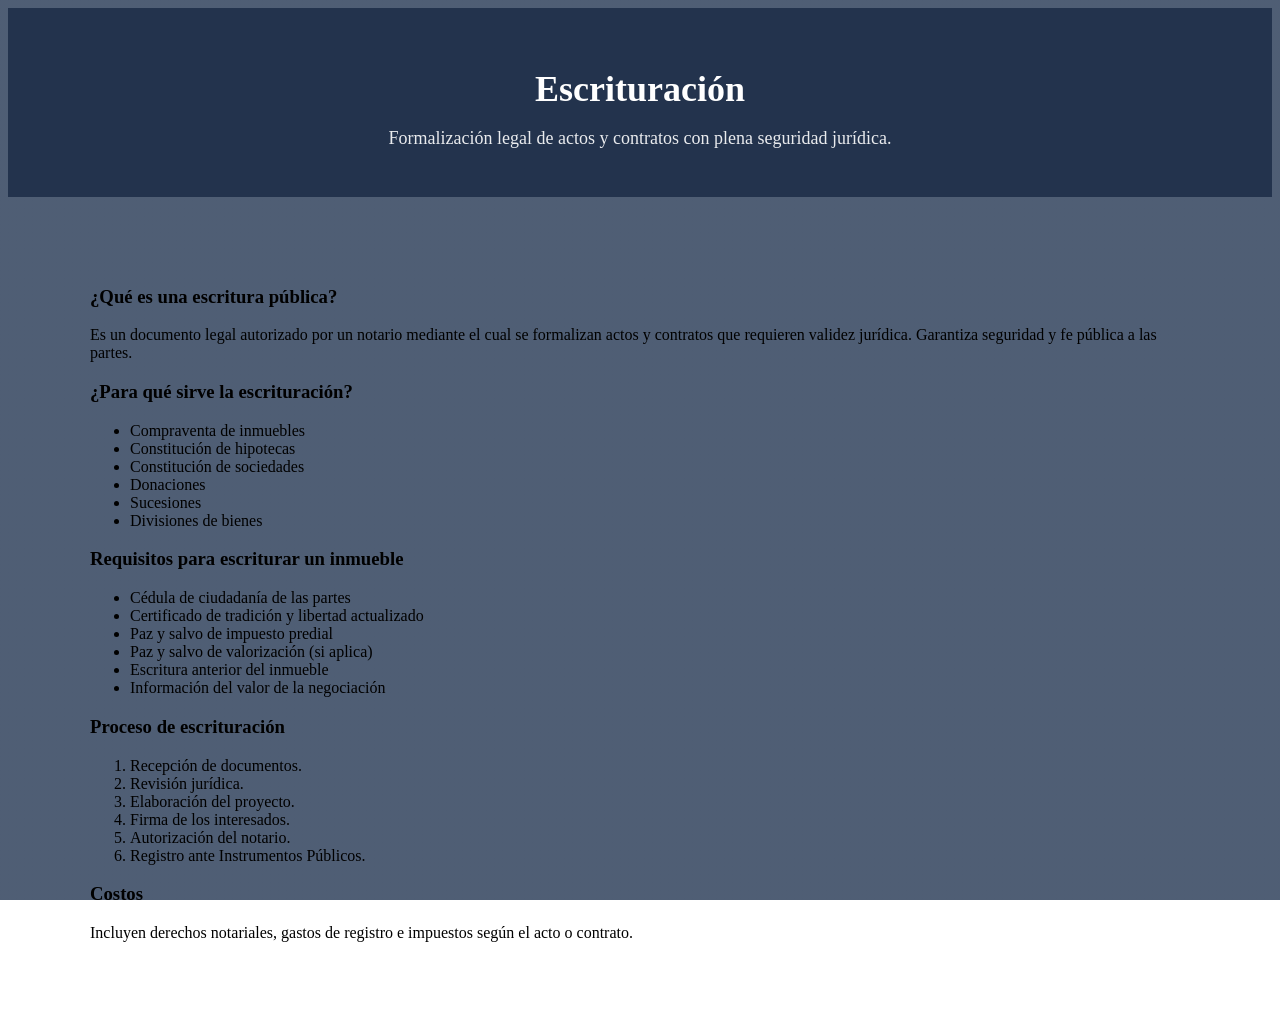
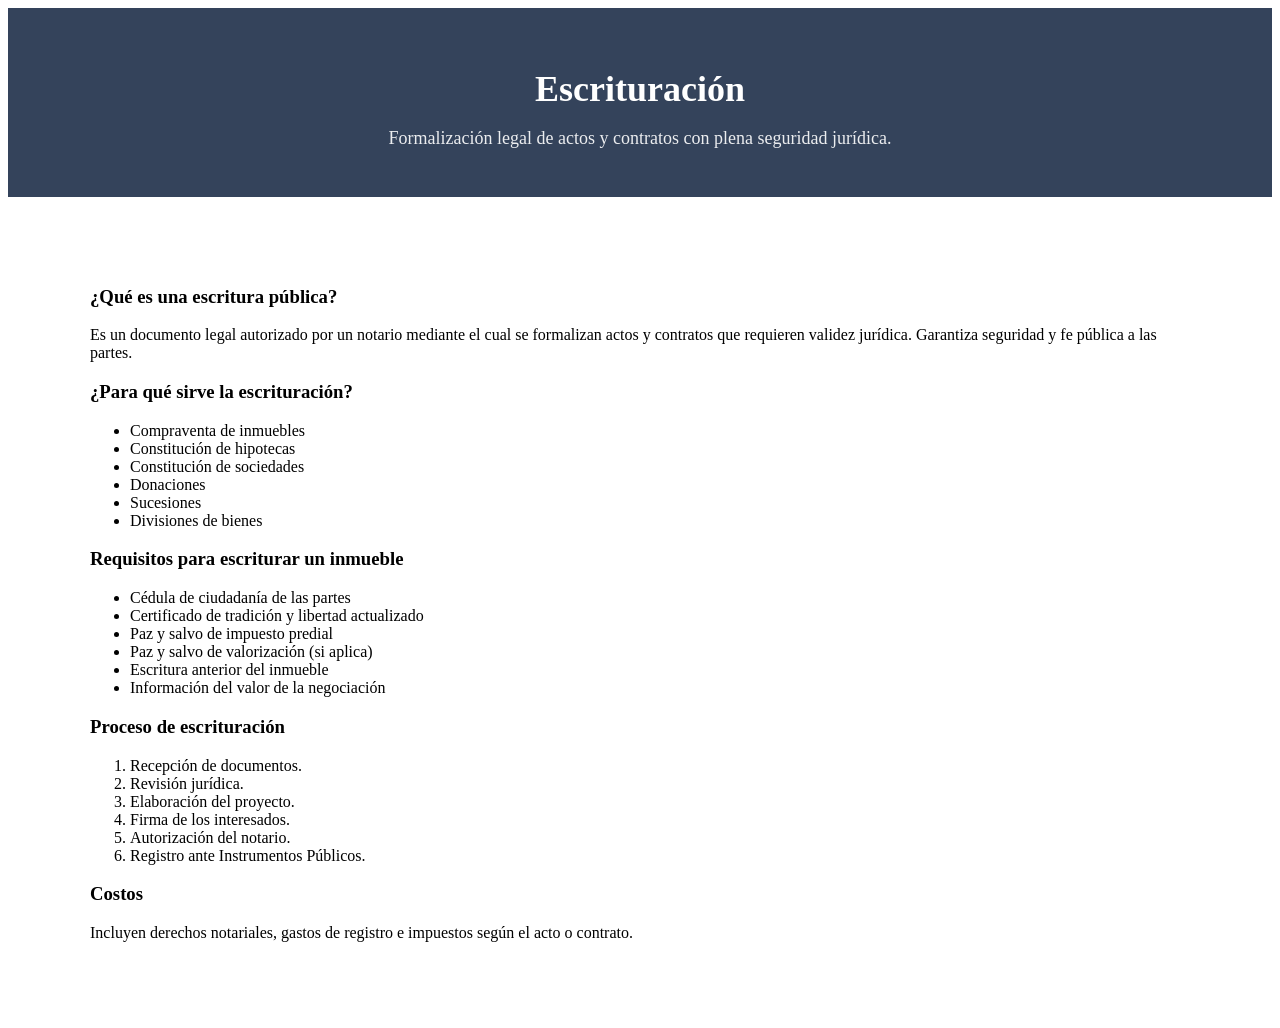

se quitan los colores de las imagenes de fondo

--- a/styles/escrituracion.css
+++ b/styles/escrituracion.css
@@ -14,7 +14,7 @@ body::before {
   height: 100%;
 
   background:
-    linear-gradient(rgba(20, 40, 70, 0.75), rgba(20, 40, 70, 0.75)),
+    /* linear-gradient(rgba(20, 40, 70, 0.75), rgba(20, 40, 70, 0.75)), */
     url("../images/fondo-esc.jpg"); /* 👈  IMAGEN */
 
   background-size: cover;
